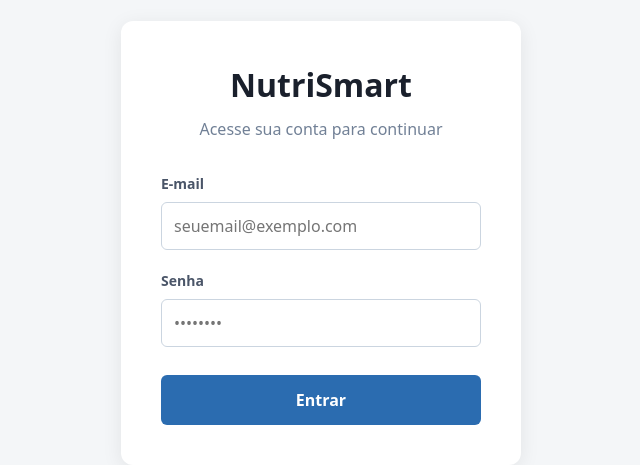
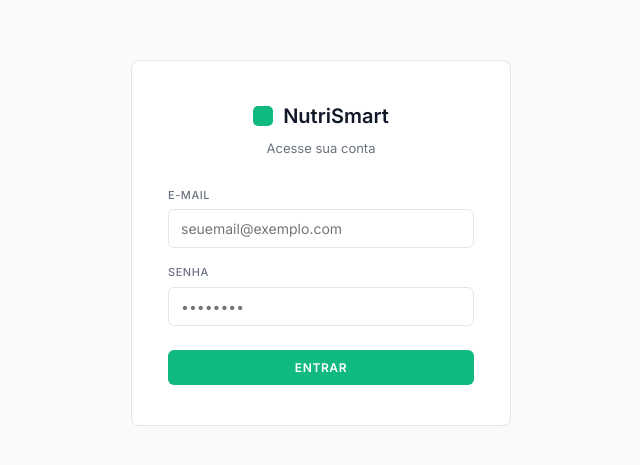
Before and after one commit to Heber-Bringel/nutri-smart, a React (Vite) app: page /login in a window 1280 px wide. Shown: the part 157-622 px from the top of the page, without its empty margins (319-959 px from the left). Built offline with nearby package versions, Linux system fonts and the light colour scheme; no server answers.

Commit message:
refactor(login): apply design system tokens to login page
Replace hardcoded colors with CSS variables, update to Verde Clinico (#10B981) primary color, add input focus states and transitions.

```diff
--- a/src/app/pages/auth/LoginPage.tsx
+++ b/src/app/pages/auth/LoginPage.tsx
@@ -1,13 +1,21 @@
-import { useState, FormEvent } from 'react';
-import { useNavigate } from 'react-router-dom';
+import { useState, FormEvent, useEffect } from 'react';
+import { useNavigate, useSearchParams } from 'react-router-dom';
 import { useAuth } from '../../../viewmodel/auth/AuthViewModel';
 
 export function LoginPage() {
   const [email, setEmail] = useState('');
   const [password, setPassword] = useState('');
   const [validationError, setValidationError] = useState('');
+  const [sessionExpiredMsg, setSessionExpiredMsg] = useState('');
   const { login, loading, error, clearError } = useAuth();
   const navigate = useNavigate();
+  const [searchParams] = useSearchParams();
+
+  useEffect(() => {
+    if (searchParams.get('sessionExpired') === 'true') {
+      setSessionExpiredMsg('Sua sessão expirou. Faça login novamente.');
+    }
+  }, [searchParams]);
 
   const validateEmail = (emailStr: string) => {
     const emailRegex = /^[^\s@]+@[^\s@]+\.[^\s@]+$/;
@@ -37,8 +45,20 @@ export function LoginPage() {
         navigate('/dieta');
       }
     } catch {
-      // O erro é tratado no AuthViewModel e exibido na UI
     }
+  };
+
+  const inputStyle: React.CSSProperties = {
+    width: '100%',
+    padding: '10px 12px',
+    borderRadius: 'var(--radius-md)',
+    border: '1px solid var(--color-border)',
+    fontSize: 14,
+    color: 'var(--color-ink-primary)',
+    background: 'var(--color-surface)',
+    outline: 'none',
+    boxSizing: 'border-box',
+    transition: 'border-color 150ms ease-out',
   };
 
   return (
@@ -47,37 +67,51 @@ export function LoginPage() {
       justifyContent: 'center',
       alignItems: 'center',
       minHeight: '100vh',
-      backgroundColor: '#f4f6f8',
-      fontFamily: 'system-ui, -apple-system, sans-serif'
+      background: 'var(--color-bg)',
     }}>
       <div style={{
         width: '100%',
-        maxWidth: '400px',
-        padding: '2.5rem',
-        borderRadius: '12px',
-        backgroundColor: '#ffffff',
-        boxShadow: '0 4px 20px rgba(0, 0, 0, 0.08)'
+        maxWidth: 380,
+        padding: '40px 36px',
+        borderRadius: 'var(--radius-lg)',
+        background: 'var(--color-surface)',
+        border: '1px solid var(--color-border)',
       }}>
-        <h1 style={{ textAlign: 'center', color: '#1a202c', marginBottom: '0.5rem' }}>NutriSmart</h1>
-        <p style={{ textAlign: 'center', color: '#718096', marginBottom: '2rem' }}>Acesse sua conta para continuar</p>
+        <div style={{ display: 'flex', alignItems: 'center', justifyContent: 'center', gap: 10, marginBottom: 4 }}>
+          <div style={{ width: 20, height: 20, background: 'var(--color-primary)', borderRadius: 5 }} />
+          <h1 style={{ fontSize: 20, fontWeight: 600, color: 'var(--color-ink-primary)', margin: 0 }}>
+            NutriSmart
+          </h1>
+        </div>
+        <p style={{ textAlign: 'center', color: 'var(--color-ink-secondary)', fontSize: 13, marginBottom: 28, marginTop: 8 }}>
+          Acesse sua conta
+        </p>
 
-        {(validationError || error) && (
+        {(validationError || error || sessionExpiredMsg) && (
           <div style={{
-            padding: '0.75rem 1rem',
-            marginBottom: '1.5rem',
-            borderRadius: '6px',
-            backgroundColor: '#fff5f5',
-            borderLeft: '4px solid #e53e3e',
-            color: '#c53030',
-            fontSize: '0.9rem'
+            padding: '10px 14px',
+            marginBottom: 20,
+            borderRadius: 'var(--radius-md)',
+            background: 'var(--color-danger-subtle)',
+            border: '1px solid var(--color-danger-border)',
+            color: 'var(--color-danger)',
+            fontSize: 12,
           }}>
-            {validationError || error}
+            {sessionExpiredMsg || validationError || error}
           </div>
         )}
 
         <form onSubmit={handleSubmit}>
-          <div style={{ marginBottom: '1.25rem' }}>
-            <label style={{ display: 'block', fontSize: '0.875rem', fontWeight: 600, color: '#4a5568', marginBottom: '0.5rem' }}>
+          <div style={{ marginBottom: 16 }}>
+            <label style={{
+              display: 'block',
+              fontSize: 11,
+              fontWeight: 500,
+              color: 'var(--color-ink-secondary)',
+              marginBottom: 6,
+              letterSpacing: '0.05em',
+              textTransform: 'uppercase',
+            }}>
               E-mail
             </label>
             <input
@@ -85,20 +119,23 @@ export function LoginPage() {
               value={email}
               onChange={(e) => setEmail(e.target.value)}
               placeholder="seuemail@exemplo.com"
-              style={{
-                width: '100%',
-                padding: '0.75rem',
-                borderRadius: '6px',
-                border: '1px solid #cbd5e0',
-                fontSize: '1rem',
-                boxSizing: 'border-box'
-              }}
+              style={inputStyle}
+              onFocus={(e) => { e.target.style.borderColor = 'var(--color-primary)'; }}
+              onBlur={(e) => { e.target.style.borderColor = 'var(--color-border)'; }}
               required
             />
           </div>
 
-          <div style={{ marginBottom: '1.75rem' }}>
-            <label style={{ display: 'block', fontSize: '0.875rem', fontWeight: 600, color: '#4a5568', marginBottom: '0.5rem' }}>
+          <div style={{ marginBottom: 24 }}>
+            <label style={{
+              display: 'block',
+              fontSize: 11,
+              fontWeight: 500,
+              color: 'var(--color-ink-secondary)',
+              marginBottom: 6,
+              letterSpacing: '0.05em',
+              textTransform: 'uppercase',
+            }}>
               Senha
             </label>
             <input
@@ -106,14 +143,9 @@ export function LoginPage() {
               value={password}
               onChange={(e) => setPassword(e.target.value)}
               placeholder="••••••••"
-              style={{
-                width: '100%',
-                padding: '0.75rem',
-                borderRadius: '6px',
-                border: '1px solid #cbd5e0',
-                fontSize: '1rem',
-                boxSizing: 'border-box'
-              }}
+              style={inputStyle}
+              onFocus={(e) => { e.target.style.borderColor = 'var(--color-primary)'; }}
+              onBlur={(e) => { e.target.style.borderColor = 'var(--color-border)'; }}
               required
             />
           </div>
@@ -123,17 +155,20 @@ export function LoginPage() {
             disabled={loading}
             style={{
               width: '100%',
-              padding: '0.875rem',
-              borderRadius: '6px',
+              padding: '10px 24px',
+              borderRadius: 'var(--radius-md)',
               border: 'none',
-              backgroundColor: '#2b6cb0',
-              color: '#ffffff',
-              fontSize: '1rem',
+              background: loading ? 'var(--color-ink-tertiary)' : 'var(--color-primary)',
+              color: '#fff',
+              fontSize: 12,
               fontWeight: 600,
               cursor: loading ? 'not-allowed' : 'pointer',
-              opacity: loading ? 0.7 : 1,
-              transition: 'background-color 0.2s'
+              letterSpacing: '0.05em',
+              textTransform: 'uppercase',
+              transition: 'background 150ms ease-out',
             }}
+            onMouseEnter={(e) => { if (!loading) e.currentTarget.style.background = 'var(--color-primary-hover)'; }}
+            onMouseLeave={(e) => { if (!loading) e.currentTarget.style.background = 'var(--color-primary)'; }}
           >
             {loading ? 'Entrando...' : 'Entrar'}
           </button>
```
